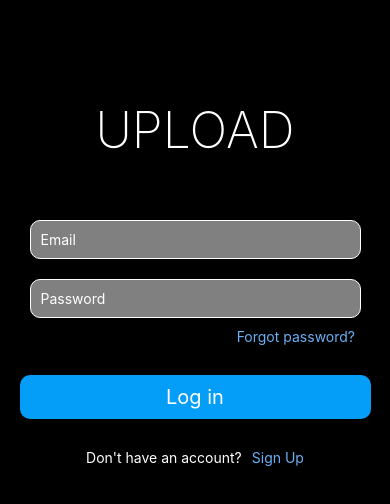
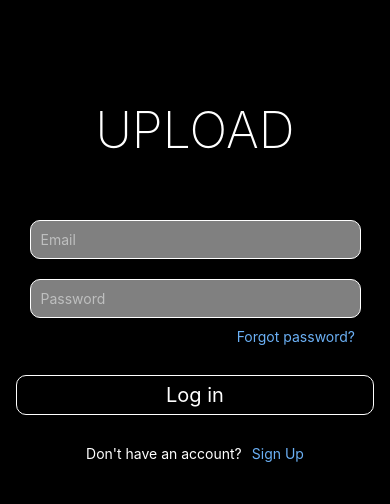
Before and after one commit to Peterhyh/uncut-social, a React Native app: screen /LoginScreen in a window 390 px wide. Shown: the top 504 px of the page. Built offline with nearby package versions, Linux system fonts and the light colour scheme.

Commit message:
login screen update

```diff
--- a/screens/LoginScreen.js
+++ b/screens/LoginScreen.js
@@ -1,4 +1,4 @@
-import { View, TextInput, Text, StyleSheet } from 'react-native';
+import { View, TextInput, Text, StyleSheet, Pressable } from 'react-native';
 import { signInWithEmailAndPassword } from 'firebase/auth';
 import { useState, useRef } from 'react';
 import { TouchableOpacity } from 'react-native-gesture-handler';
@@ -9,13 +9,11 @@ import * as Yup from 'yup';
 const auth = FIREBASE_AUTH;
 
 const LoginScreen = () => {
-    const [email, setEmail] = useState('');
-    const [password, setPassword] = useState('');
 
     const loginFormSchema = Yup.object().shape({
         email: Yup.string().email().required('An email is required'),
         password: Yup.string().required().min(8, 'Password must be at least 8 characters')
-    })
+    });
 
     const input1 = useRef();
     const input2 = useRef();
@@ -31,33 +29,37 @@ const LoginScreen = () => {
         };
     };
 
-    const handleLogin = async () => {
-        try {
-            await signInWithEmailAndPassword(auth, email, password)
-                .then((response) => {
-                    console.log(response);
-                    alert('Login Successful!');
-                    clearForm();
-                })
-                .catch(err => {
-                    alert('Email and password did not match');
-                });
-        } catch (error) {
-            alert(error);
-        }
-    };
+    // const handleLogin = async () => {
+    //     try {
+    //         await signInWithEmailAndPassword(auth, email, password)
+    //             .then((response) => {
+    //                 console.log(response);
+    //                 alert('Login Successful!');
+    //                 clearForm();
+    //             })
+    //             .catch(err => {
+    //                 alert('Email and password did not match');
+    //             });
+    //     } catch (error) {
+    //         alert(error);
+    //     }
+    // };
 
     return (
+        <View style={styles.container}>
             <Formik
+                initialValues={{ email: '', password: '' }}
                 validationSchema={loginFormSchema}
-            onSubmit={response => console.log(response)}
+                onSubmit={values => console.log(values)}
+                validateOnMount={true}
+            >
+                {({ handleChange, handleBlur, handleSubmit, values, isValid }) => (
+                    <>
+                        <View>
+                            <Text style={styles.logo}>UPLOAD</Text>
+                        </View>
 
-        >
-            <View style={styles.container}>
-                <View>
 
-                </View>
-                <Text style={styles.logo}>UPLOAD</Text>
                         <View style={styles.inputContainer}>
                             <TextInput
                                 ref={input1}
@@ -66,11 +68,12 @@ const LoginScreen = () => {
                                 style={styles.input}
                                 autoCapitalize='none'
                                 placeholder='Email'
-                        placeholderTextColor='white'
+                                placeholderTextColor='#BEBFBF'
                                 keyboardType='email-address'
                                 autoFocus={true}
-                        value={email}
-                        onChangeText={setEmail}
+                                value={values.email}
+                                onChangeText={handleChange('email')}
+                                onBlur={handleBlur('email')}
                             />
                             <TextInput
                                 ref={input2}
@@ -82,32 +85,42 @@ const LoginScreen = () => {
                                 secureTextEntry={true}
                                 textContentType='password'
                                 placeholder='Password'
-                        placeholderTextColor='white'
-                        value={password}
-                        onChangeText={setPassword}
+                                placeholderTextColor='#BEBFBF'
+                                value={values.password}
+                                onChangeText={handleChange('password')}
+                                onBlur={handleBlur('password')}
                             />
                         </View>
+
+
                         <View style={styles.forgotPasswordButtonContainer}>
                             <TouchableOpacity>
                                 <Text style={styles.forgotPasswordButton}>Forgot password?</Text>
                             </TouchableOpacity>
                         </View>
-                <View style={styles.loginContainer}>
-                    <TouchableOpacity
-                        style={styles.button}
-                        onPress={handleLogin}
+
+
+
+                        <Pressable
+                            onPress={handleSubmit}
+                            style={styles.loginContainer(isValid)}
                         >
                             <Text style={styles.buttonText}>Log in</Text>
-                    </TouchableOpacity>
-                </View>
+                        </Pressable>
+
+
+
                         <View style={styles.signUpContainer}>
                             <Text style={styles.text}>Don't have an account?</Text>
                             <TouchableOpacity>
                                 <Text style={styles.signUpText}>Sign Up</Text>
                             </TouchableOpacity>
                         </View>
+                    </>
+                )}
+            </Formik>
         </View>
-        </Formik>
+
     );
 };
 
@@ -136,16 +149,16 @@ const styles = StyleSheet.create({
         margin: 10,
         padding: 10,
     },
-    loginContainer: {
-        width: '90%',
+    loginContainer: isValid => ({
+        width: '92%',
+        padding: 7,
         alignItems: 'center',
-        backgroundColor: '#049DF8',
+        backgroundColor: isValid ? '#049DF8' : null,
         marginTop: 30,
         borderRadius: 10,
-    },
-    button: {
-        padding: 10,
-    },
+        borderWidth: isValid ? 0 : 1,
+        borderColor: '#fff',
+    }),
     buttonText: {
         color: '#fff',
         fontSize: 20,
```
Also changed, not shown: 1 other file (tests, documents, lock files or other folders). Lines whose indentation alone changed are shown as unchanged.
